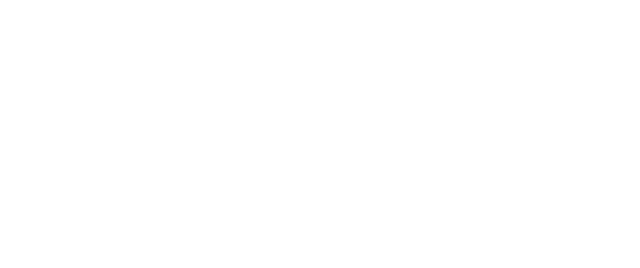
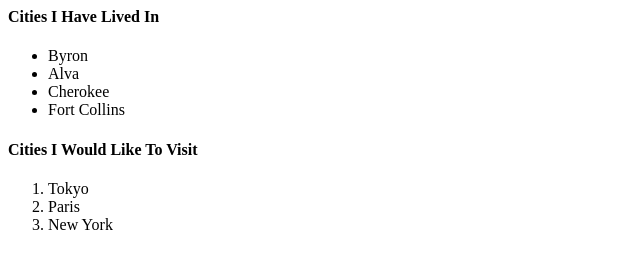
Before and after one commit to KeenanHoffman/My-Project, a plain HTML site: page index.html in a window 1280 px wide. Shown: the whole page, without its empty margins (0-640 px from the left). Drawn offline with Linux system fonts and the light colour scheme.

Commit message:
added lists

```diff
--- a/index.html
+++ b/index.html
@@ -3,6 +3,18 @@
 
   </head>
   <body>
-
+    <h4>Cities I Have Lived In</h4>
+      <ul>
+        <li>Byron</li>
+        <li>Alva</li>
+        <li>Cherokee</li>
+        <li>Fort Collins</li>
+      </ul>
+    <h4>Cities I Would Like To Visit</h4>
+      <ol>
+        <li>Tokyo</li>
+        <li>Paris</li>
+        <li>New York</li>
+    </ol>
   </body>
 </html>
```
